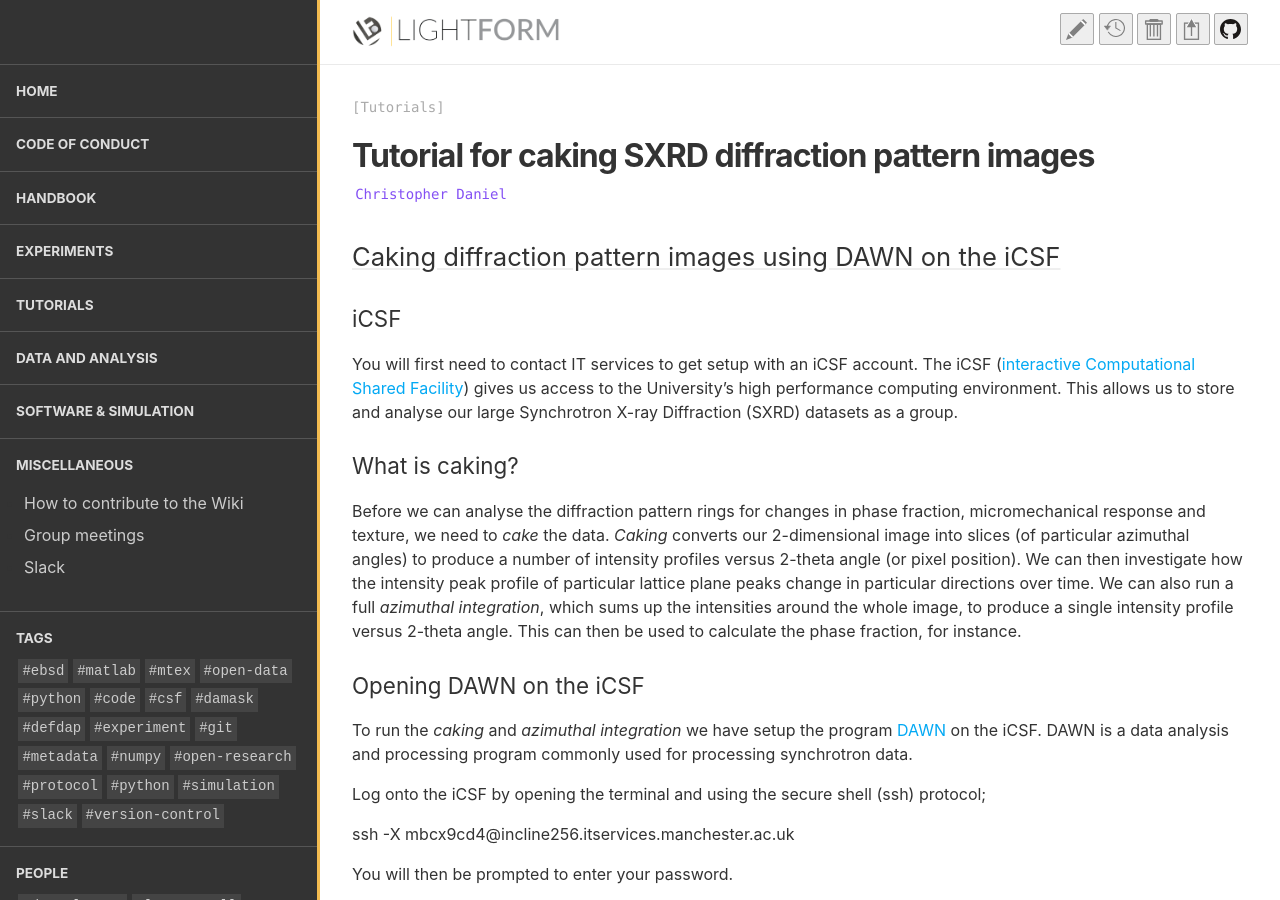
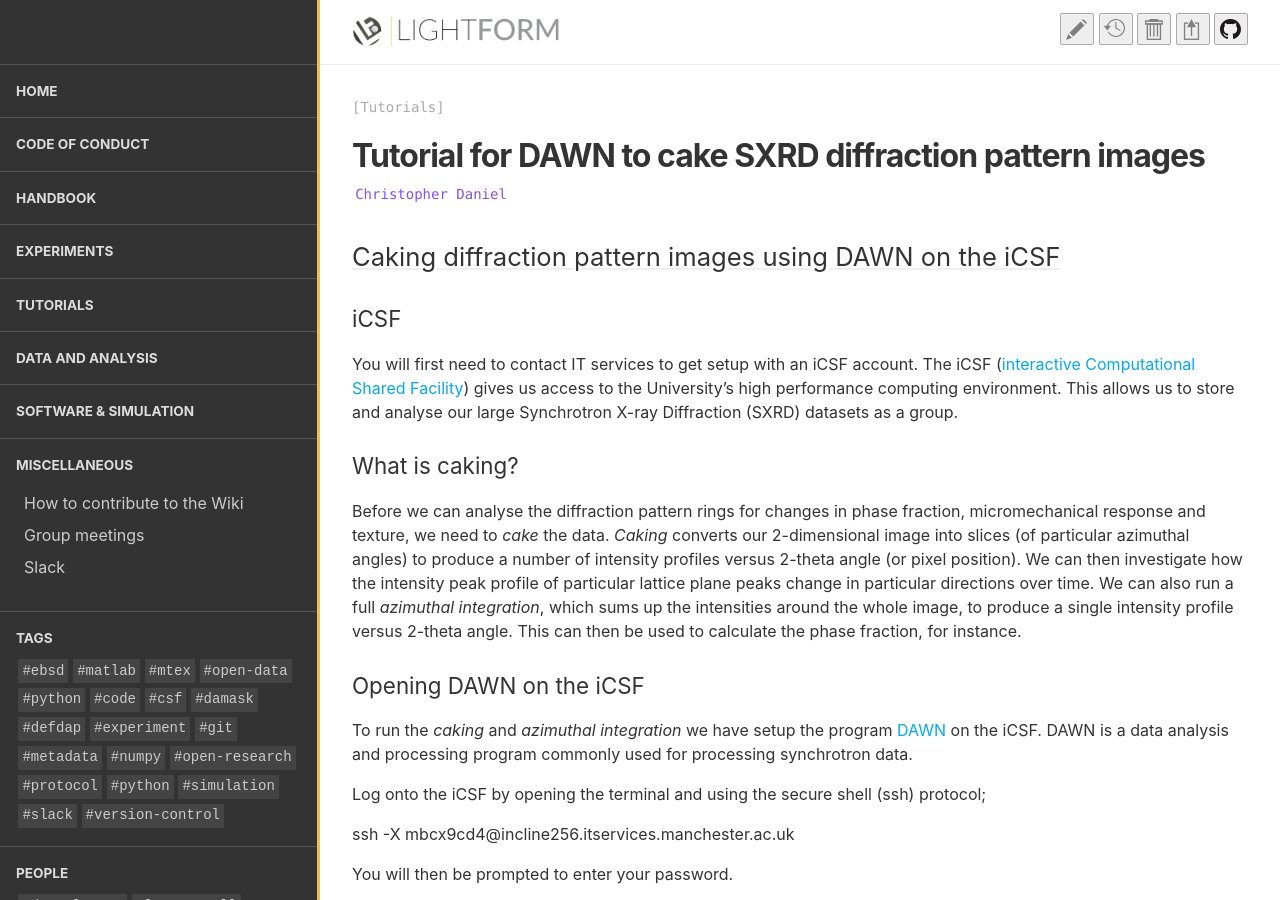
Before and after one commit to LightForm-group/wiki, a Jekyll site: the page built from collections/_tutorials/sxrd-caking.md, in a window 1280 px wide and 900 px high. Built offline with Jekyll 4.4.1, drawn with Linux system fonts in a browser that asks for light colours; nearby versions of some CDN libraries.

Commit message:
Update sxrd-caking.md

```diff
--- a/collections/_tutorials/sxrd-caking.md
+++ b/collections/_tutorials/sxrd-caking.md
@@ -1,5 +1,5 @@
 ---
-title: Tutorial for caking SXRD diffraction pattern images
+title: Tutorial for DAWN to cake SXRD diffraction pattern images
 author: Christopher Daniel
 ---
 
```
